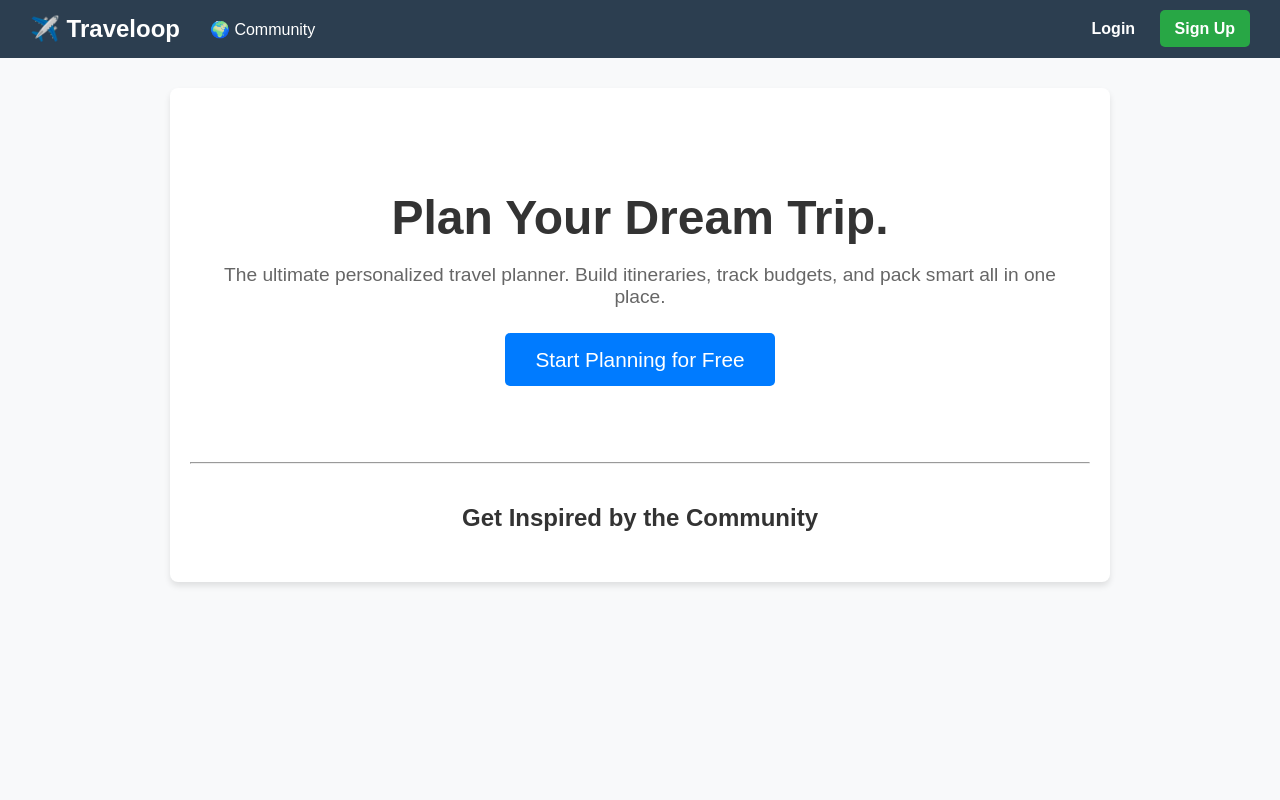
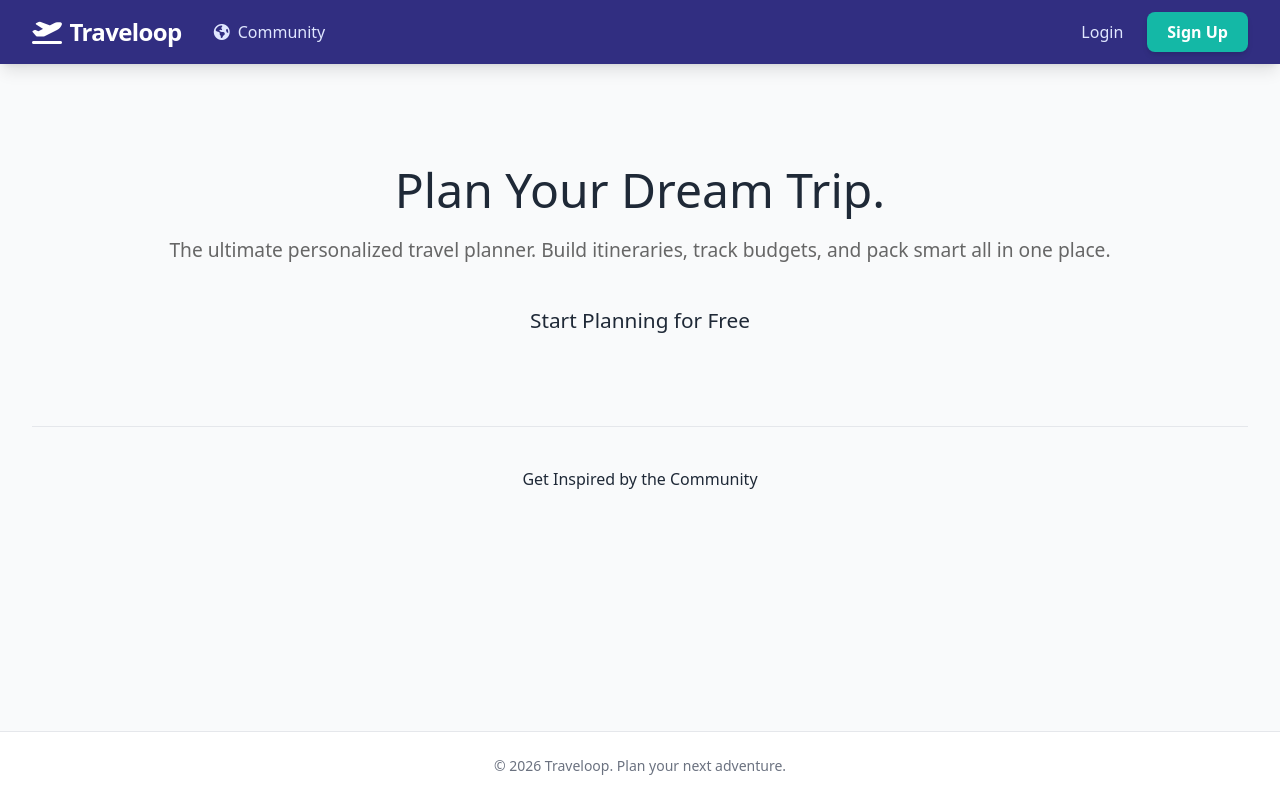
Before and after one commit to Arpitgupta777/Traveloop, a Django app: template Traveloop/trip/templates/trip/index.html in a window 1280 px wide. Run offline with Django 5.2, Linux system fonts and the light colour scheme; the template is opened without the code that fills it, so the values that code supplies are empty; some libraries are stand-ins or nearby versions.

Commit message:
implemented tailwind css

```diff
--- a/Traveloop/trip/templates/trip/base.html
+++ b/Traveloop/trip/templates/trip/base.html
@@ -2,64 +2,69 @@
 <html lang="en">
 <head>
     <meta charset="UTF-8">
+    <meta name="viewport" content="width=device-width, initial-scale=1.0">
     <title>{% block title %}Traveloop{% endblock %}</title>
-    <style>
-        /* GLOBAL CSS - Write it once, use it everywhere! */
-        body { font-family: sans-serif; margin: 0; background: #f8f9fa; color: #333; }
-
-        /* The Navigation Bar & User Card */
-        .navbar { background: #2c3e50; color: white; padding: 15px 30px; display: flex; justify-content: space-between; align-items: center; }
-        .navbar a { color: white; text-decoration: none; margin-left: 20px; font-weight: bold; }
-        .navbar a:hover { color: #3498db; }
-
-        /* The main content box */
-        .container { max-width: 900px; margin: 30px auto; padding: 20px; background: white; border-radius: 8px; box-shadow: 0 4px 6px rgba(0,0,0,0.1); }
-
-        /* Global Buttons */
-        .btn { padding: 10px 15px; border-radius: 5px; cursor: pointer; text-decoration: none; border: none; font-size: 1em; }
-        .btn-primary { background: #007BFF; color: white; }
-        .btn-success { background: #28a745; color: white; }
-        .btn-danger { background: #dc3545; color: white; }
+    <script src="https://cdn.tailwindcss.com"></script>
+    <link rel="stylesheet" href="https://cdnjs.cloudflare.com/ajax/libs/font-awesome/6.4.0/css/all.min.css">
+    <style type="text/tailwindcss">
+        @layer base {
+            input[type="text"], input[type="password"], input[type="email"], input[type="number"], input[type="date"], select, textarea {
+                @apply w-full border border-gray-300 rounded-lg shadow-sm px-4 py-2 mt-1 mb-4 focus:ring-indigo-500 focus:border-indigo-500 sm:text-sm transition-colors;
+            }
+            label {
+                @apply block text-sm font-semibold text-gray-700 mb-1;
+            }
+        }
     </style>
 </head>
-<body>
+<body class="bg-gray-50 text-gray-800 font-sans min-h-screen flex flex-col">
 
-    <div class="navbar">
-       <div class="logo" style="display: flex; align-items: center;">
-            <a href="{% url 'home' %}" style="font-size: 1.5em; margin-left: 0;">✈️ Traveloop</a>
-            <a href="{% url 'community' %}" style="margin-left: 30px; font-weight: normal;">🌍 Community</a>
+    <nav class="bg-indigo-900 text-white shadow-lg sticky top-0 z-50">
+       <div class="max-w-7xl mx-auto px-4 sm:px-6 lg:px-8">
+           <div class="flex justify-between h-16 items-center">
+                <div class="flex items-center space-x-8">
+                    <a href="{% url 'home' %}" class="text-2xl font-extrabold tracking-tight hover:text-indigo-200 transition flex items-center">
+                        <i class="fa-solid fa-plane-departure mr-2"></i> Traveloop
+                    </a>
+                    <a href="{% url 'community' %}" class="text-indigo-100 hover:text-white font-medium transition flex items-center">
+                        <i class="fa-solid fa-earth-americas mr-2"></i> Community
+                    </a>
                 </div>
 
-        <div class="user-card">
+                <div class="flex items-center space-x-6">
                     {% if user.is_authenticated %}
-
-                <a href="{% url 'profile' %}" style="margin-right: 15px; background: #34495e; padding: 8px 12px; border-radius: 20px; text-decoration: none; color: white; display: inline-flex; align-items: center;">
+                        <a href="{% url 'profile' %}" class="flex items-center bg-indigo-800 hover:bg-indigo-700 px-4 py-1.5 rounded-full transition text-sm font-medium shadow-inner border border-indigo-700">
                             {% if user.userprofile.profile_picture %}
-                        <img src="{{ user.userprofile.profile_picture.url }}" width="25" height="25" style="border-radius: 50%; object-fit: cover; margin-right: 8px;">
+                                <img src="{{ user.userprofile.profile_picture.url }}" class="w-7 h-7 rounded-full object-cover mr-2 border-2 border-indigo-300">
                             {% else %}
-                        <span style="margin-right: 8px;">👤</span>
+                                <i class="fa-solid fa-circle-user text-xl mr-2 text-indigo-300"></i>
                             {% endif %}
                             {{ user.username }}
                         </a>
-
-                <a href="{% url 'dashboard' %}">Dashboard</a>
-
-                <form action="{% url 'logout' %}" method="post" style="display:inline;">
+                        <a href="{% url 'dashboard' %}" class="text-indigo-100 hover:text-white font-medium transition">Dashboard</a>
+                        <form action="{% url 'logout' %}" method="post" class="inline m-0 p-0">
                             {% csrf_token %}
-                    <button type="submit" style="background: none; border: none; color: #ff6b6b; cursor: pointer; font-weight: bold; font-size: 1em; margin-left: 15px;">Logout</button>
+                            <button type="submit" class="text-red-400 hover:text-red-300 font-bold transition flex items-center">
+                                <i class="fa-solid fa-right-from-bracket mr-1"></i> Logout
+                            </button>
                         </form>
-
                     {% else %}
-                <a href="{% url 'login' %}">Login</a>
-                <a href="{% url 'register' %}" class="btn btn-success" style="margin-left: 20px;">Sign Up</a>
+                        <a href="{% url 'login' %}" class="text-indigo-100 hover:text-white font-medium transition">Login</a>
+                        <a href="{% url 'register' %}" class="bg-teal-500 hover:bg-teal-400 text-white px-5 py-2 rounded-lg font-bold transition shadow-md">Sign Up</a>
                     {% endif %}
                 </div>
            </div>
+       </div>
+    </nav>
 
-    <div class="container">
+    <main class="flex-grow max-w-7xl mx-auto w-full px-4 sm:px-6 lg:px-8 py-10">
         {% block content %}
         {% endblock %}
-    </div>
+    </main>
+
+    <footer class="bg-white border-t border-gray-200 text-gray-500 text-center py-6 mt-auto">
+        <p class="mb-0 text-sm">&copy; 2026 Traveloop. Plan your next adventure.</p>
+    </footer>
 
 </body>
 </html>
```
Lines whose indentation alone changed are shown as unchanged.
